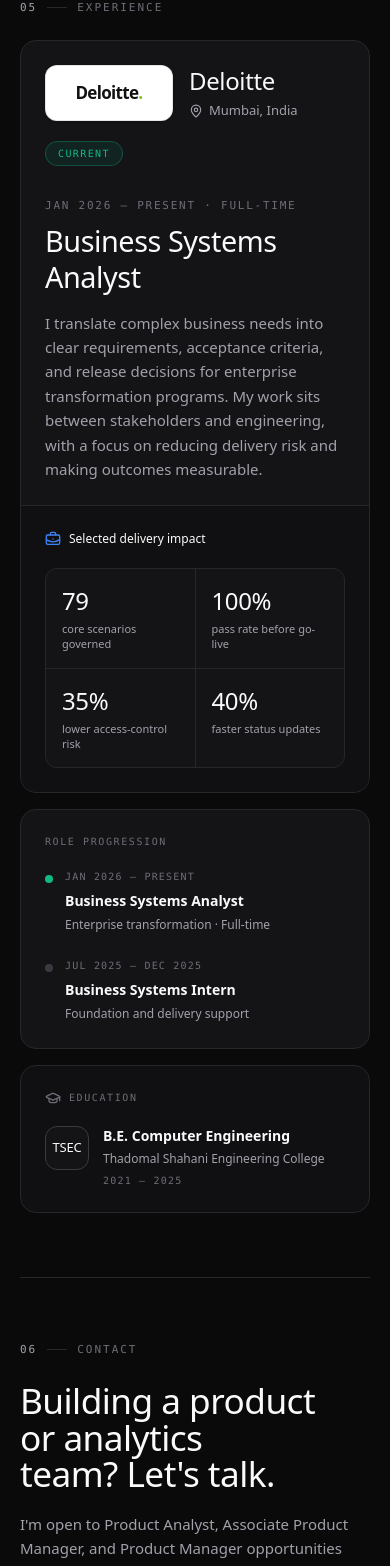
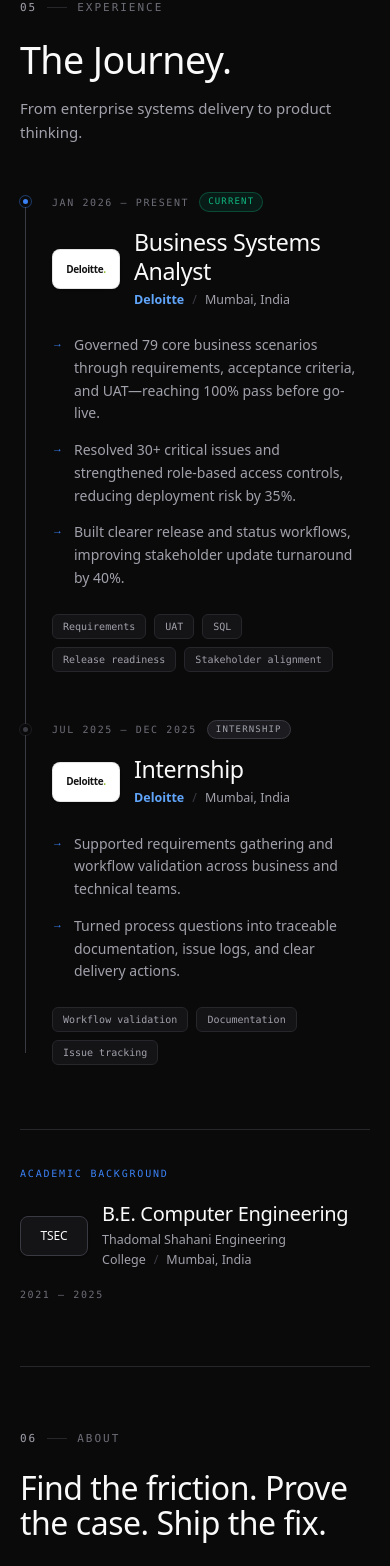
Before and after one commit to manavvp08/manavvp08.github.io, a Next.js app: page / in a window 390 px wide. Shown: the part 4695-6261 px from the top of the page. Built offline with nearby package versions, Linux system fonts and the light colour scheme; no server answers; a web font is replaced by a local one.

Commit message:
feat: add premium experience timeline

```diff
--- a/app/components/command-palette.tsx
+++ b/app/components/command-palette.tsx
@@ -42,7 +42,7 @@
       if (pathname === "/" && document.getElementById(id)) {
         scrollToSection(id);
       } else {
-        router.push(id === "about" ? "/" : `/#${id}`);
+        router.push(id === "intro" ? "/" : `/#${id}`);
       }
     };
     const nav: Item[] = [
@@ -167,7 +167,7 @@
           if (pathnameRef.current === "/" && document.getElementById(item.id)) {
             scrollToSection(item.id);
           } else {
-            router.push(item.id === "about" ? "/" : `/#${item.id}`);
+            router.push(item.id === "intro" ? "/" : `/#${item.id}`);
           }
         }
       }
--- a/app/components/mobile-dock.tsx
+++ b/app/components/mobile-dock.tsx
@@ -20,7 +20,7 @@
   const spy = useScrollSpy(SECTION_IDS);
   const [open, setOpen] = useState(false);
   const onWriting = pathname.startsWith(writingNav.href);
-  const activeId = onWriting ? writingNav.id : pathname === "/" ? spy : "about";
+  const activeId = onWriting ? writingNav.id : pathname === "/" ? spy : "intro";
   const active = onWriting
     ? writingNav
     : navItems.find((n) => n.id === activeId) ?? navItems[0];
@@ -76,7 +76,7 @@
     if (pathname === "/" && document.getElementById(id)) {
       scrollToSection(id);
     } else {
-      router.push(id === "about" ? "/" : `/#${id}`);
+      router.push(id === "intro" ? "/" : `/#${id}`);
     }
   };
 
--- a/app/components/nav-items.tsx
+++ b/app/components/nav-items.tsx
@@ -1,4 +1,5 @@
 import {
+  LayoutGrid,
   Briefcase,
   FolderKanban,
   Layers,
@@ -9,6 +10,7 @@
 } from "lucide-react";
 
 export type IconKey =
+  | "overview"
   | "case-studies"
   | "projects"
   | "toolkit"
@@ -25,12 +27,13 @@
 };
 
 export const navItems: NavItem[] = [
-  { id: "about", label: "About", icon: "about", key: "01" },
+  { id: "intro", label: "Overview", icon: "overview", key: "01" },
   { id: "case-studies", label: "Case Studies", icon: "case-studies", key: "02" },
   { id: "projects", label: "Projects", icon: "projects", key: "03" },
   { id: "toolkit", label: "Toolkit", icon: "toolkit", key: "04" },
   { id: "experience", label: "Experience", icon: "experience", key: "05" },
-  { id: "contact", label: "Contact", icon: "contact", key: "06" },
+  { id: "about", label: "About", icon: "about", key: "06" },
+  { id: "contact", label: "Contact", icon: "contact", key: "07" },
 ];
 
 export const writingNav = {
@@ -43,6 +46,7 @@
 export const SECTION_IDS = navItems.map((n) => n.id);
 
 const ICONS: Record<IconKey, LucideIcon> = {
+  overview: LayoutGrid,
   "case-studies": Briefcase,
   projects: FolderKanban,
   toolkit: Layers,
--- a/app/components/sections/about.tsx
+++ b/app/components/sections/about.tsx
@@ -1,157 +1,96 @@
-import { BriefcaseBusiness, GraduationCap, MapPin } from "lucide-react";
 import Reveal from "../reveal";
 import { Section, Kicker } from "./section-shell";
 
-const impact = [
-  { value: "79", label: "core scenarios governed" },
-  { value: "100%", label: "pass rate before go-live" },
-  { value: "35%", label: "lower access-control risk" },
-  { value: "40%", label: "faster status updates" },
+const quickFacts = [
+  { label: "Based in", value: "Mumbai, IN" },
+  { label: "Currently", value: "Deloitte" },
+  { label: "Focus", value: "Product Analytics" },
+  { label: "Open to", value: "Product Analyst · APM · PM" },
 ];
 
-const progression = [
-  {
-    dates: "Jan 2026 — Present",
-    role: "Business Systems Analyst",
-    detail: "Enterprise transformation · Full-time",
-  },
-  {
-    dates: "Jul 2025 — Dec 2025",
-    role: "Business Systems Intern",
-    detail: "Foundation and delivery support",
-  },
-];
+const credentials = ["SQL Intermediate", "SQL Basic", "English", "Hindi", "French"];
 
-function DeloitteLogo() {
+export default function About() {
   return (
-    <div
-      role="img"
-      aria-label="Deloitte logo"
-      className="inline-flex h-14 min-w-32 items-center justify-center rounded-xl border border-black/10 bg-white px-4 shadow-sm"
-    >
-      <span className="text-[17px] font-bold tracking-[-0.04em] text-[#111]">
-        Deloitte<span className="text-[#86bc25]">.</span>
-      </span>
-    </div>
-  );
-}
+    <Section id="about" className="py-16 sm:py-32">
+      <Kicker index="06" label="About" />
 
-export default function Experience() {
-  return (
-    <Section id="experience" className="py-16 sm:py-32">
-      <Kicker index="05" label="Experience" />
-
-      <div className="mt-6 grid gap-4 lg:grid-cols-[1.55fr_0.85fr]">
+      <div className="mt-6 grid gap-10 md:grid-cols-[1.4fr_1fr] md:gap-14">
+        <div>
           <Reveal>
-          <article className="overflow-hidden rounded-2xl border border-border bg-surface">
-            <div className="border-b border-border p-6 sm:p-8">
-              <div className="flex flex-col gap-5 sm:flex-row sm:items-start sm:justify-between">
-                <div className="flex items-center gap-4">
-                  <DeloitteLogo />
-                  <div>
-                    <h2 className="font-display text-2xl font-semibold tracking-tight text-fg sm:text-[1.75rem]">
-                      Deloitte
+            <h2 className="font-display text-[2rem] font-semibold leading-[1.08] tracking-tight text-balance sm:text-[2.6rem]">
+              Find the friction. Prove the case. Ship the fix.
             </h2>
-                    <p className="mt-1 flex items-center gap-1.5 text-[13px] text-muted">
-                      <MapPin aria-hidden className="h-3.5 w-3.5" /> Mumbai, India
+          </Reveal>
+          <Reveal delay={80}>
+            <div className="mt-6 space-y-4">
+              <p className="text-[17px] leading-relaxed text-fg/90">
+                I&apos;m Manav, a Business Systems Analyst who enjoys turning unclear
+                problems into decisions that teams can act on.
+              </p>
+              <p className="text-[15px] leading-relaxed text-muted">
+                I&apos;m building deeper hands-on experience in product analytics,
+                experimentation, and AI-powered products as I work toward Product
+                Management.
               </p>
             </div>
-                </div>
-                <span className="w-fit rounded-full border border-success/30 bg-success/10 px-3 py-1 font-mono text-[10px] uppercase tracking-[0.14em] text-success">
-                  Current
-                </span>
-              </div>
+          </Reveal>
 
-              <div className="mt-8">
-                <p className="font-mono text-[11px] uppercase tracking-[0.16em] text-faint">
-                  Jan 2026 — Present · Full-time
-                </p>
-                <h3 className="mt-2 font-display text-[1.8rem] font-semibold leading-tight tracking-tight text-fg sm:text-[2.15rem]">
-                  Business Systems Analyst
-                </h3>
-                <p className="mt-4 max-w-2xl text-[15px] leading-relaxed text-muted">
-                  I translate complex business needs into clear requirements, acceptance
-                  criteria, and release decisions for enterprise transformation programs.
-                  My work sits between stakeholders and engineering, with a focus on
-                  reducing delivery risk and making outcomes measurable.
-                </p>
-              </div>
-            </div>
-
-            <div className="bg-bg-2 p-6 sm:p-8">
-              <div className="flex items-center gap-2 text-[12px] font-medium text-fg">
-                <BriefcaseBusiness aria-hidden className="h-4 w-4 text-accent" />
-                Selected delivery impact
-              </div>
-              <dl className="mt-5 grid grid-cols-2 gap-px overflow-hidden rounded-xl border border-border bg-border sm:grid-cols-4">
-                {impact.map((item) => (
-                  <div key={item.label} className="bg-surface px-4 py-4">
-                    <dd className="font-display text-2xl font-semibold tracking-tight text-fg">
-                      {item.value}
+          <Reveal delay={140}>
+            <dl className="mt-8 grid grid-cols-2 gap-px overflow-hidden rounded-2xl border border-border bg-border">
+              {quickFacts.map((fact) => (
+                <div key={fact.label} className="bg-surface px-4 py-3.5">
+                  <dt className="font-mono text-[10px] uppercase tracking-[0.14em] text-faint">
+                    {fact.label}
+                  </dt>
+                  <dd className="mt-1 text-[14px] font-medium text-fg">
+                    {fact.value}
                   </dd>
-                    <dt className="mt-1 text-[11px] leading-snug text-muted">
-                      {item.label}
-                    </dt>
                 </div>
               ))}
             </dl>
-            </div>
-          </article>
           </Reveal>
 
-        <div className="grid gap-4">
-          <Reveal delay={80}>
-            <div className="rounded-2xl border border-border bg-surface p-6">
+          <Reveal delay={180}>
+            <div className="mt-6">
               <div className="font-mono text-[10px] uppercase tracking-[0.16em] text-faint">
-                Role progression
+                Certifications & languages
               </div>
-              <div className="mt-5 space-y-6">
-                {progression.map((item, index) => (
-                  <div key={item.role} className="relative pl-5">
+              <div className="mt-3 flex flex-wrap gap-2">
+                {credentials.map((credential) => (
                   <span
-                      className={`absolute left-0 top-1.5 h-2 w-2 rounded-full ${
-                        index === 0 ? "bg-success" : "bg-border-strong"
-                      }`}
-                    />
-                    <p className="font-mono text-[10px] uppercase tracking-[0.12em] text-faint">
-                      {item.dates}
-                    </p>
-                    <h3 className="mt-1.5 text-[14px] font-semibold text-fg">
-                      {item.role}
-                    </h3>
-                    <p className="mt-1 text-[12px] leading-relaxed text-muted">
-                      {item.detail}
-                    </p>
-                  </div>
+                    key={credential}
+                    className="rounded-full border border-border bg-bg-2 px-3 py-1 text-[13px] text-muted"
+                  >
+                    {credential}
+                  </span>
                 ))}
               </div>
             </div>
           </Reveal>
+        </div>
 
-          <Reveal delay={140}>
-            <div className="rounded-2xl border border-border bg-bg-2 p-6">
-              <div className="flex items-center gap-2 font-mono text-[10px] uppercase tracking-[0.16em] text-faint">
-                <GraduationCap aria-hidden className="h-4 w-4" /> Education
+        <Reveal delay={120}>
+          <div className="bg-grid relative flex min-h-[420px] flex-col justify-between overflow-hidden rounded-2xl border border-border bg-bg-2 p-7">
+            <div className="absolute -right-20 -top-16 h-60 w-60 rounded-full bg-accent/15 blur-3xl" />
+            <div className="relative">
+              <div className="font-mono text-[11px] uppercase tracking-[0.18em] text-faint">
+                Product direction
               </div>
-              <div className="mt-5 flex items-start gap-3.5">
-                <span className="grid h-11 w-11 shrink-0 place-items-center rounded-xl border border-border-strong bg-surface font-display text-[13px] font-semibold text-fg">
-                  TSEC
-                </span>
-                <div>
-                  <h3 className="text-[14px] font-semibold leading-snug text-fg">
-                    B.E. Computer Engineering
-                  </h3>
-                  <p className="mt-1 text-[12px] leading-relaxed text-muted">
-                    Thadomal Shahani Engineering College
-                  </p>
-                  <p className="mt-1 font-mono text-[10px] uppercase tracking-[0.12em] text-faint">
-                    2021 — 2025
+              <div className="mt-5 font-display text-4xl font-semibold leading-tight tracking-tight text-fg">
+                Business systems
+                <br />
+                <span className="text-accent">→ Product analysis</span>
+                <br />→ Product management
+              </div>
+            </div>
+            <p className="relative max-w-sm text-[14px] leading-relaxed text-muted">
+              The through-line is outcome ownership: understand the user and business
+              problem, use evidence to prioritize, and stay close enough to delivery to
+              know the solution worked.
             </p>
           </div>
-              </div>
-            </div>
         </Reveal>
-        </div>
       </div>
     </Section>
   );
--- a/app/components/sections/contact.tsx
+++ b/app/components/sections/contact.tsx
@@ -17,7 +17,7 @@
 export default function Contact() {
   return (
     <Section id="contact" className="pb-24 pt-16 sm:pb-32 sm:pt-32">
-      <Kicker index="06" label="Contact" />
+      <Kicker index="07" label="Contact" />
 
       <Reveal delay={60}>
         <h2 className="mt-6 max-w-2xl font-display text-[2.2rem] leading-[1.04] tracking-tight text-balance sm:text-[3rem]">
@@ -88,7 +88,7 @@
           <p className="text-sm leading-relaxed text-muted">Thanks for stopping by.</p>
           <div className="mt-3 flex items-center justify-between">
             <span className="font-mono text-sm text-fg">- Manav</span>
-            <a href="#about" className="inline-flex items-center gap-1.5 font-mono text-xs text-muted transition-colors hover:text-fg">
+            <a href="#intro" className="inline-flex items-center gap-1.5 font-mono text-xs text-muted transition-colors hover:text-fg">
               <ArrowUp aria-hidden className="h-3.5 w-3.5" /> top
             </a>
           </div>
--- /dev/null
+++ b/app/components/sections/experience.tsx
@@ -0,0 +1,161 @@
+import Reveal from "../reveal";
+import { Kicker, Section } from "./section-shell";
+
+const roles = [
+  {
+    dates: "Jan 2026 — Present",
+    role: "Business Systems Analyst",
+    badge: "Current",
+    achievements: [
+      "Governed 79 core business scenarios through requirements, acceptance criteria, and UAT—reaching 100% pass before go-live.",
+      "Resolved 30+ critical issues and strengthened role-based access controls, reducing deployment risk by 35%.",
+      "Built clearer release and status workflows, improving stakeholder update turnaround by 40%.",
+    ],
+    skills: ["Requirements", "UAT", "SQL", "Release readiness", "Stakeholder alignment"],
+  },
+  {
+    dates: "Jul 2025 — Dec 2025",
+    role: "Internship",
+    badge: "Internship",
+    achievements: [
+      "Supported requirements gathering and workflow validation across business and technical teams.",
+      "Turned process questions into traceable documentation, issue logs, and clear delivery actions.",
+    ],
+    skills: ["Workflow validation", "Documentation", "Issue tracking"],
+  },
+];
+
+function DeloitteLogo() {
+  return (
+    <span
+      role="img"
+      aria-label="Deloitte logo"
+      className="inline-flex h-10 w-[4.25rem] shrink-0 items-center justify-center rounded-lg border border-black/10 bg-white shadow-sm"
+    >
+      <span className="text-[10px] font-bold tracking-[-0.04em] text-[#111]">
+        Deloitte<span className="text-[#86bc25]">.</span>
+      </span>
+    </span>
+  );
+}
+
+export default function Experience() {
+  return (
+    <Section id="experience" className="py-16 sm:py-32">
+      <Kicker index="05" label="Experience" />
+
+      <Reveal>
+        <h2 className="mt-6 font-display text-[2.35rem] leading-[1.05] tracking-tight text-fg sm:text-[3.2rem]">
+          The Journey.
+        </h2>
+        <p className="mt-4 max-w-xl text-[15px] leading-relaxed text-muted sm:text-base">
+          From enterprise systems delivery to product thinking.
+        </p>
+      </Reveal>
+
+      <ol className="relative mt-12 space-y-12 before:absolute before:bottom-3 before:left-[5px] before:top-2 before:w-px before:bg-border-strong sm:mt-16 sm:space-y-14">
+        {roles.map((role, index) => (
+          <li key={role.dates} className="relative pl-8 sm:pl-12">
+            <span
+              aria-hidden
+              className={`absolute left-0 top-1 h-[11px] w-[11px] rounded-full border-[3px] border-bg ring-1 ${
+                index === 0
+                  ? "bg-accent ring-accent/40"
+                  : "bg-border-strong ring-border-strong/40"
+              }`}
+            />
+
+            <Reveal delay={index * 80}>
+              <article className="group max-w-3xl">
+                <div className="flex flex-wrap items-center gap-2.5">
+                  <time className="font-mono text-[10px] uppercase tracking-[0.16em] text-faint sm:text-[11px]">
+                    {role.dates}
+                  </time>
+                  <span
+                    className={`rounded-full border px-2 py-0.5 font-mono text-[9px] uppercase tracking-[0.13em] ${
+                      index === 0
+                        ? "border-success/30 bg-success/10 text-success"
+                        : "border-border-strong bg-surface-2 text-muted"
+                    }`}
+                  >
+                    {role.badge}
+                  </span>
+                </div>
+
+                <div className="mt-4 flex min-w-0 items-center gap-3.5">
+                  <DeloitteLogo />
+                  <div className="min-w-0">
+                    <h3 className="font-display text-[1.45rem] font-semibold leading-tight tracking-tight text-fg sm:text-[1.75rem]">
+                      {role.role}
+                    </h3>
+                    <p className="mt-1 text-[12.5px] leading-relaxed text-muted sm:text-[13px]">
+                      <span className="font-semibold text-accent-strong">Deloitte</span>
+                      <span className="mx-2 text-border-strong">/</span>
+                      Mumbai, India
+                    </p>
+                  </div>
+                </div>
+
+                <ul className="mt-6 space-y-3.5">
+                  {role.achievements.map((achievement) => (
+                    <li
+                      key={achievement}
+                      className="grid grid-cols-[12px_1fr] gap-2.5 text-[14px] leading-relaxed text-muted sm:text-[15px]"
+                    >
+                      <span aria-hidden className="text-[11px] text-accent">
+                        →
+                      </span>
+                      <span>{achievement}</span>
+                    </li>
+                  ))}
+                </ul>
+
+                <div className="mt-6 flex flex-wrap gap-2" aria-label={`${role.role} skills`}>
+                  {role.skills.map((skill) => (
+                    <span
+                      key={skill}
+                      className="rounded-md border border-border bg-surface px-2.5 py-1 font-mono text-[10px] text-muted transition-colors group-hover:border-border-strong group-hover:text-fg"
+                    >
+                      {skill}
+                    </span>
+                  ))}
+                </div>
+              </article>
+            </Reveal>
+          </li>
+        ))}
+      </ol>
+
+      <Reveal delay={180}>
+        <div className="mt-16 border-t border-border pt-9 sm:mt-20 sm:pt-10">
+          <p className="font-mono text-[10px] uppercase tracking-[0.18em] text-accent">
+            Academic Background
+          </p>
+          <div className="mt-5 flex flex-col gap-4 sm:flex-row sm:items-center sm:justify-between">
+            <div className="flex min-w-0 items-center gap-3.5">
+              <span
+                aria-hidden
+                className="grid h-10 w-[4.25rem] shrink-0 place-items-center rounded-lg border border-border-strong bg-surface font-display text-[12px] font-semibold text-fg shadow-sm"
+              >
+                TSEC
+              </span>
+              <div className="min-w-0">
+                <h3 className="font-display text-xl font-semibold leading-tight tracking-tight text-fg sm:text-[1.35rem]">
+                  B.E. Computer Engineering
+                </h3>
+                <p className="mt-1 text-[12.5px] leading-relaxed text-muted sm:text-[13px]">
+                  Thadomal Shahani Engineering College
+                  <span className="mx-2 text-border-strong">/</span>
+                  Mumbai, India
+                </p>
+              </div>
+            </div>
+            <time className="shrink-0 font-mono text-[10px] uppercase tracking-[0.16em] text-faint sm:text-[11px]">
+              2021 — 2025
+            </time>
+          </div>
+        </div>
+      </Reveal>
+    </Section>
+  );
+}
--- a/app/components/sections/intro.tsx
+++ b/app/components/sections/intro.tsx
@@ -43,7 +43,7 @@
 
 export default function Intro() {
   return (
-    <Section id="about" className="pt-8 pb-16 sm:pt-14 sm:pb-32">
+    <Section id="intro" className="pt-8 pb-16 sm:pt-14 sm:pb-32">
       <div className="lg:hidden">
         <ProfilePanel mobile />
       </div>
--- a/app/components/sidebar.tsx
+++ b/app/components/sidebar.tsx
@@ -19,7 +19,7 @@
     if (pathname === "/" && document.getElementById(id)) {
       scrollToSection(id);
     } else {
-      router.push(id === "about" ? "/" : `/#${id}`);
+      router.push(id === "intro" ? "/" : `/#${id}`);
     }
   };
 }
@@ -107,7 +107,7 @@
       <aside className="sticky top-0 hidden h-[100dvh] flex-col justify-between border-r border-border px-8 py-8 lg:flex">
         <div>
           <button
-            onClick={() => go("about")}
+            onClick={() => go("intro")}
             className="group flex items-center gap-3.5 text-left"
           >
             <span className="relative h-12 w-12 shrink-0">
@@ -181,7 +181,7 @@
 
       <header className="sticky top-0 z-30 flex items-center justify-between border-b border-border bg-bg px-5 py-3.5 lg:hidden">
         <button
-          onClick={() => go("about")}
+          onClick={() => go("intro")}
           className="font-display text-[17px] font-semibold tracking-tight text-fg"
         >
           {profile.name}
--- a/app/components/use-scroll-spy.ts
+++ b/app/components/use-scroll-spy.ts
@@ -118,6 +118,6 @@
   }
 
   if (typeof history !== "undefined") {
-    history.replaceState(null, "", id === "about" ? " " : `#${id}`);
+    history.replaceState(null, "", id === "intro" ? " " : `#${id}`);
   }
 }
--- a/app/lib/ask-engine.ts
+++ b/app/lib/ask-engine.ts
@@ -150,7 +150,7 @@
   if (lower.includes("where") || lower.includes("location") || lower.includes("based")) {
     return {
       text: `Manav is based in ${profile.location}.`,
-      sources: [{ label: "About", href: "/" }],
+      sources: [{ label: "Overview", href: "/" }],
     };
   }
   if (lower.includes("hire") || lower.includes("why manav") || lower.includes("stand out")) {
--- a/app/page.tsx
+++ b/app/page.tsx
@@ -1,9 +1,10 @@
 import HashScroll from "./components/hash-scroll";
-import About from "./components/sections/intro";
+import Intro from "./components/sections/intro";
 import CaseStudies from "./components/sections/case-studies";
 import Projects from "./components/sections/projects";
 import Toolkit from "./components/sections/stack";
-import Experience from "./components/sections/about";
+import Experience from "./components/sections/experience";
+import About from "./components/sections/about";
 import Contact from "./components/sections/contact";
 import { SectionDivider } from "./components/sections/section-shell";
 
@@ -13,7 +14,7 @@
   return (
     <>
       <HashScroll />
-      <About />
+      <Intro />
       <SectionDivider />
       <CaseStudies />
       <SectionDivider />
@@ -23,6 +24,8 @@
       <SectionDivider />
       <Experience />
       <SectionDivider />
+      <About />
+      <SectionDivider />
       <Contact />
     </>
   );
```
Also changed, not shown: 1 other file (tests, documents, lock files or other folders). Lines whose indentation alone changed are shown as unchanged.
